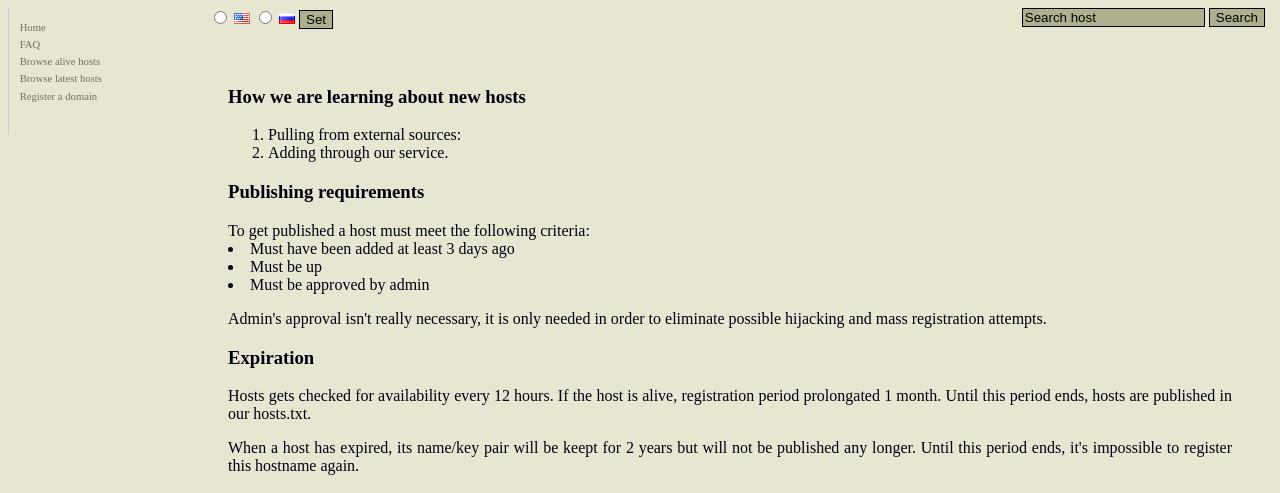
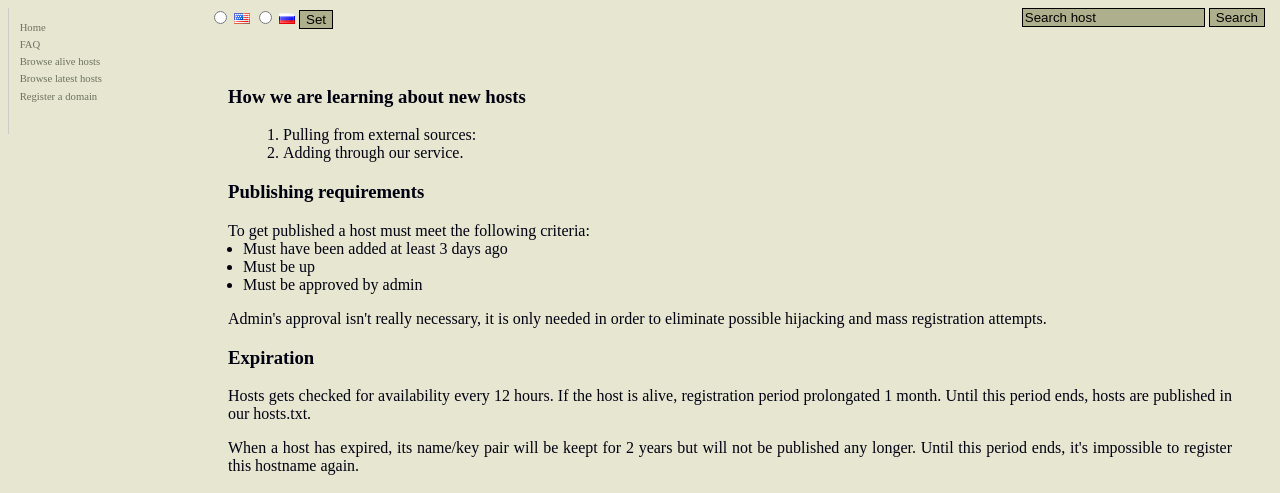
Before and after one commit to i2phosts/py-i2phosts, a Django app: template pyi2phosts/templates/faq.html in a window 1280 px wide. Shown: the top 493 px of the page. Run offline with Django 3.2, Linux system fonts and the light colour scheme; the template is opened without the code that fills it, so the values that code supplies are empty; parts of the project's set-up code (start-up, migrations or seed data) failed here and were passed over.

Commit message:
base.css: improve look of /postkey/ page
Now list style is "outside" but list is moved to right a little, so list
looks pretty cool.

```diff
--- a/pyi2phosts/static/base.css
+++ b/pyi2phosts/static/base.css
@@ -52,10 +52,6 @@ td {
 	max-width: 220px;
 }
 
-ul {
-	list-style-position: inside;
-}
-
 div.menu {
 	float: left;
 	margin: 0px 20px 20px 0px;
@@ -95,6 +91,10 @@ div.main {
 	color: #000011;
 }
 
+div.main li {
+	margin-left: 15px;
+}
+
 div.footer {
 	font-size: 8pt;
 	text-align: center;
```
